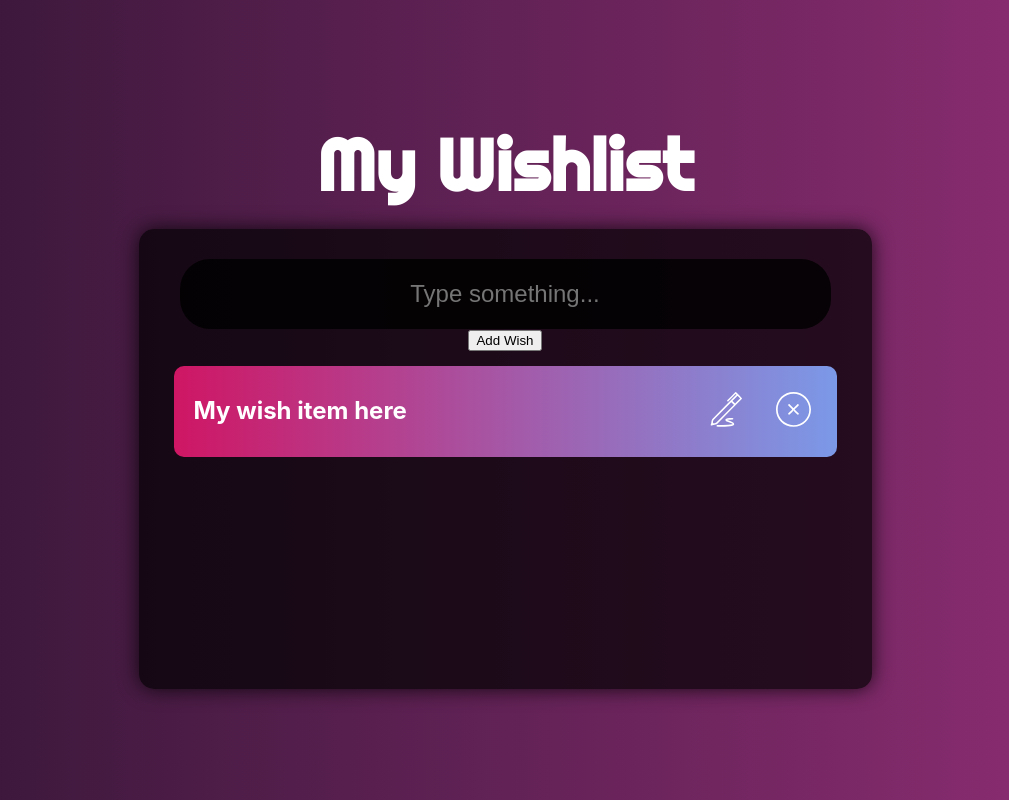
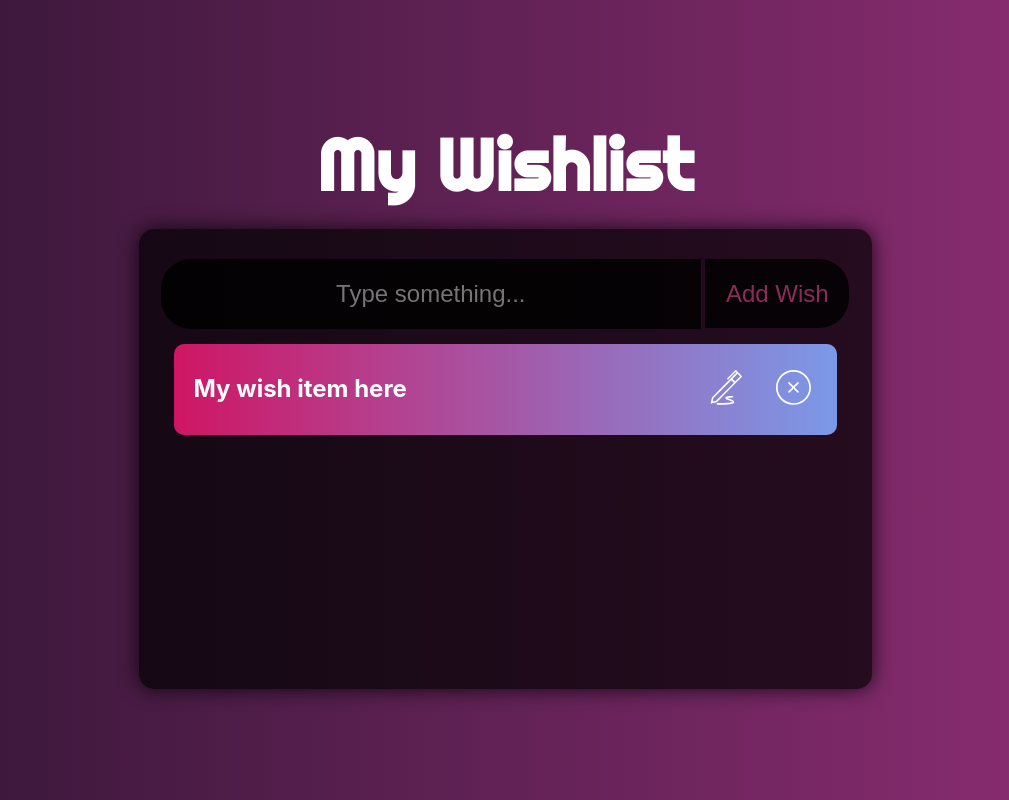
Before and after one commit to IliaZolas/my-wishlist, a React (Create React App) app: page / in a window 1280 px wide. Shown: the whole page, without its empty margins (135-1144 px from the left). Built offline with nearby package versions, Linux system fonts and the light colour scheme.

Commit message:
button styles update

```diff
--- a/src/components/wishlist/wishlist.css
+++ b/src/components/wishlist/wishlist.css
@@ -13,9 +13,9 @@
     }
 
 .text-box {
-    width: 631px;
+    width: 520px;
     height: 50px;
-    border-radius: 30px;
+    border-radius: 30px 0px 0px 30px;
     padding: 10px;
     text-align: center;
     font-size: 24px;
@@ -50,3 +50,25 @@
     color: white;
     padding-left: 10px;
     }
+
+form {
+    display: flex;
+    justify-content: space-around;
+    }
+
+.button {
+    background: rgba(0,0,0,0.83);
+    color: rgb(140 45 85);
+    font-size: 24px;
+    /* padding: 20px; */
+    padding: 20.5px;
+    border: 0px;
+    border-radius: 0 30px 30px 0;
+    transition: 0.7s;
+    }
+
+    .button:hover {
+        background: rgba(207,22,100,1);
+        color: white;
+        transition: 0.7s;
+    }
```
